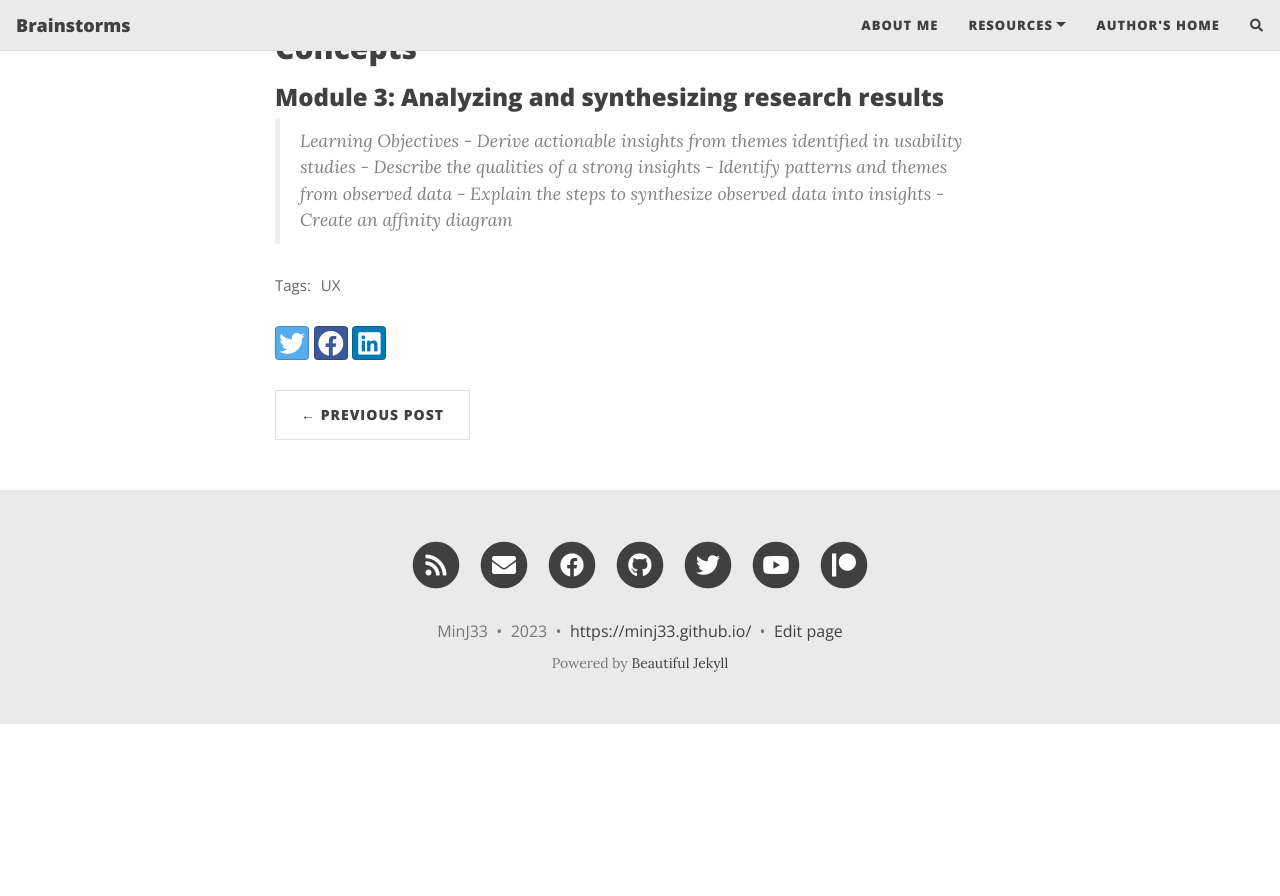
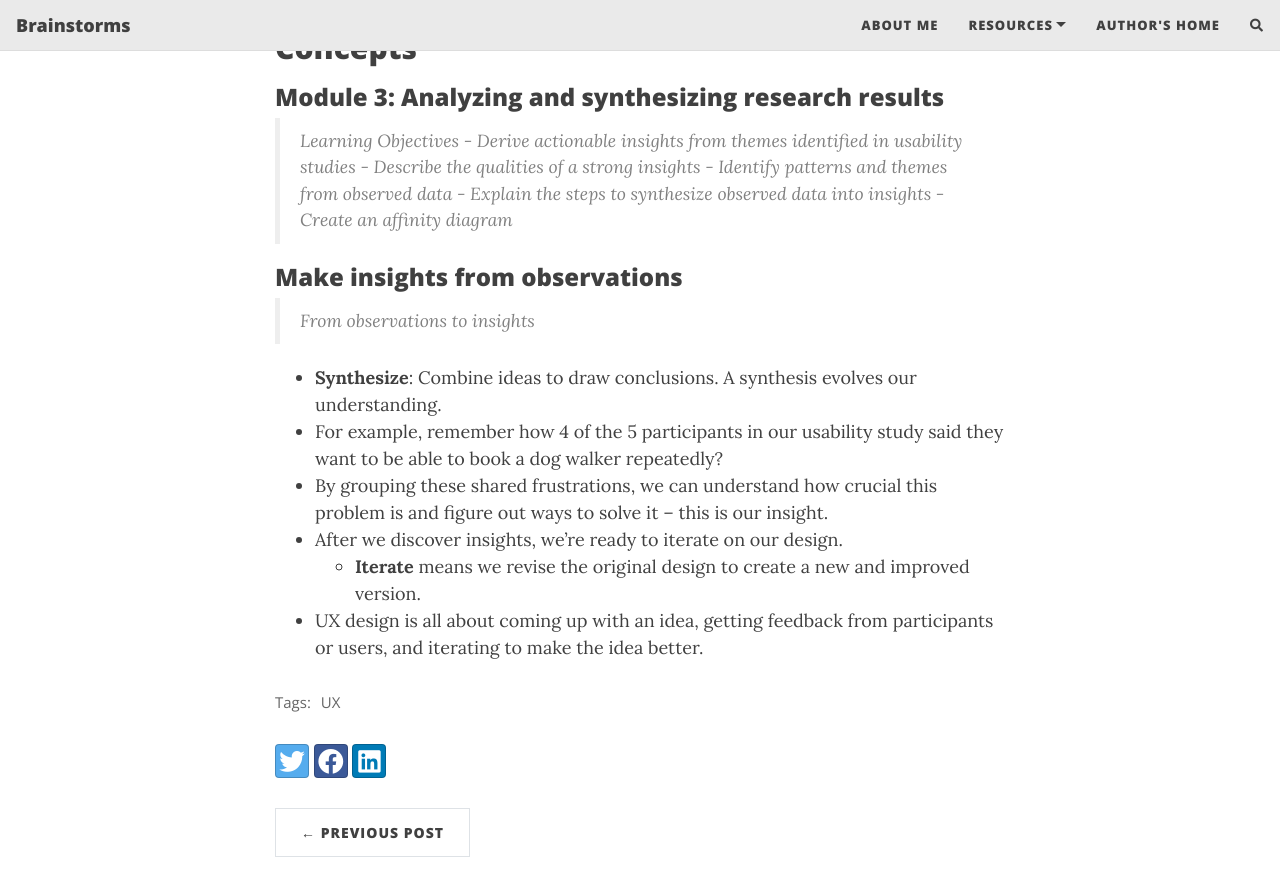
Before and after one commit to MinJ33/MinJ33.github.io, a Jekyll site: the page built from _posts/2023-04-30-UX-Module4-3.md, in a window 1280 px wide and 900 px high, scrolled down 690 px. Shown: the top 896 px of the window. Built offline with Jekyll 4.4.1, drawn with Linux system fonts in a browser that asks for light colours; nearby versions of some CDN libraries; comment, search, counter and statistics services are not loaded; before the commit the page ends 1414 px from its top, so only the background shows below that.

Commit message:
Make insights from observations

```diff
--- a/_posts/2023-04-30-UX-Module4-3.md
+++ b/_posts/2023-04-30-UX-Module4-3.md
@@ -17,3 +17,14 @@ tags: [UX]
 	- Identify patterns and themes from observed data
 	- Explain the steps to synthesize observed data into insights
 	- Create an affinity diagram
+
+### Make insights from observations
+
+>  From observations to insights
+
+- **Synthesize**: Combine ideas to draw conclusions. A synthesis evolves our understanding.
+- For example, remember how 4 of the 5 participants in our usability study said they want to be able to book a dog walker repeatedly?
+- By grouping these shared frustrations, we can understand how crucial this problem is and figure out ways to solve it -- this is our insight.
+- After we discover insights, we're ready to iterate on our design.
+	- **Iterate** means we revise the original design to create a new and improved version.
+- UX design is all about coming up with an idea, getting feedback from participants or users, and iterating to make the idea better.
```
Also changed, not shown: _posts/2023-02-09-UX-Module1-4.md (+1 -0 lines), _posts/2023-04-07-UX-Module1-1.md (+1 -0 lines).
